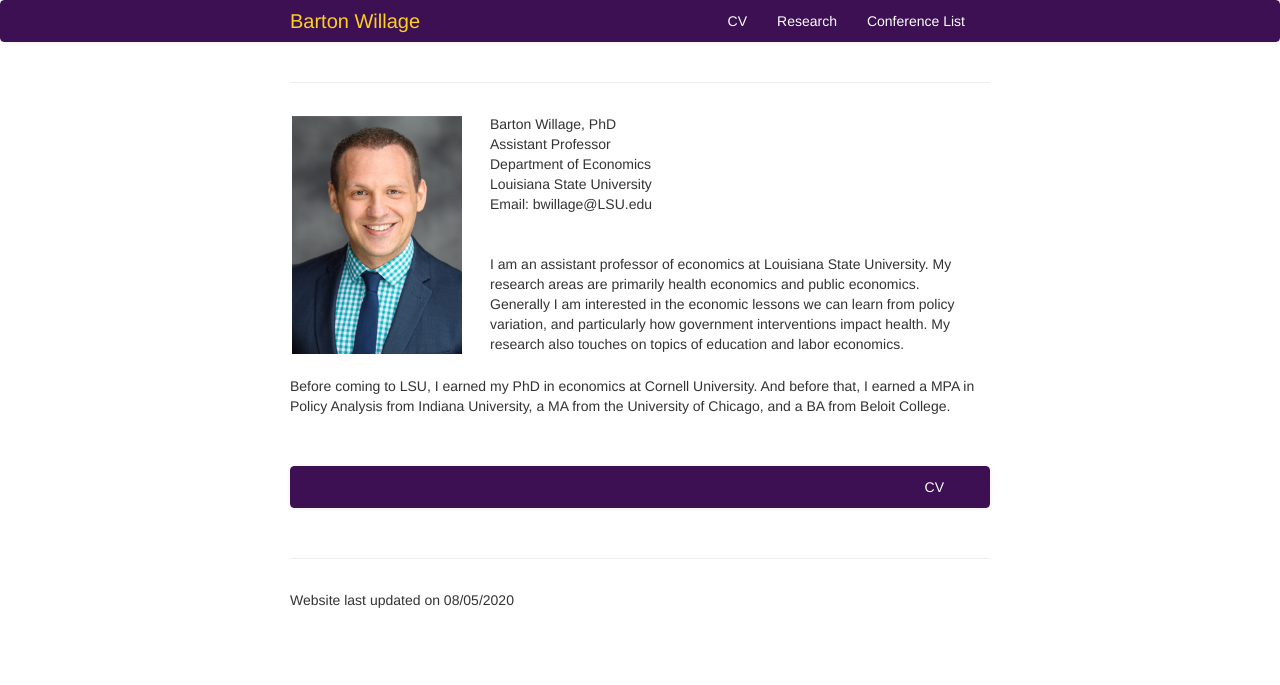
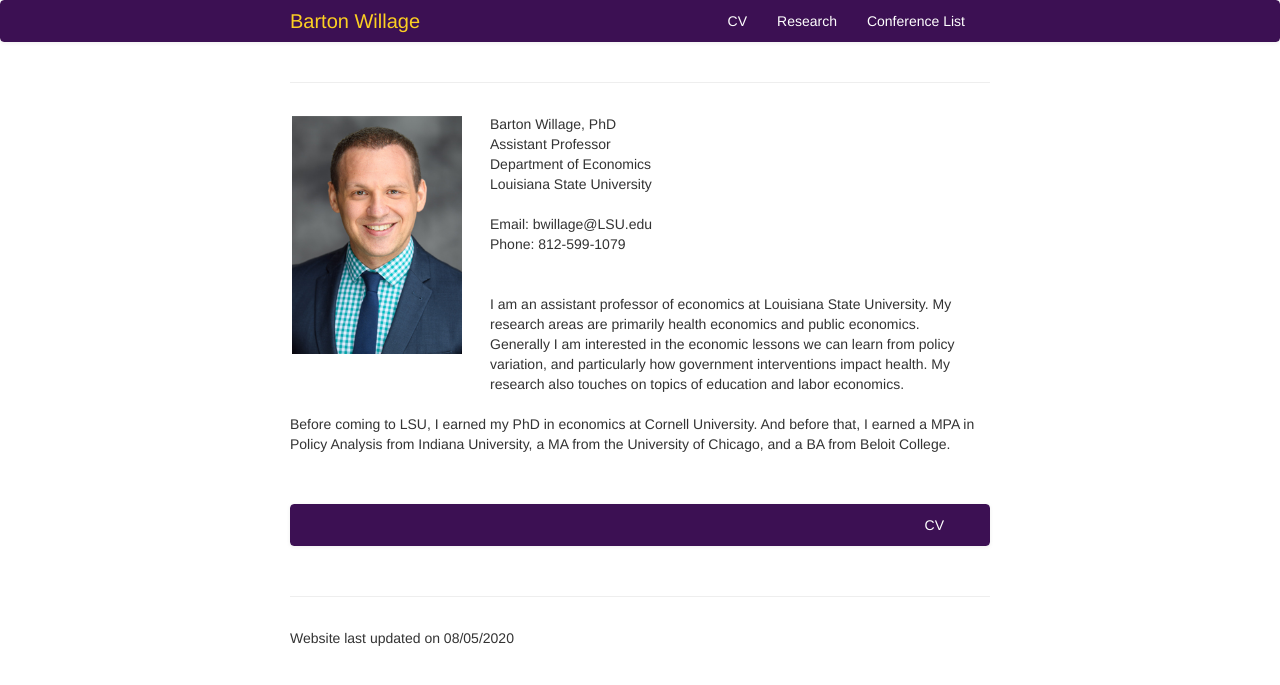
Before and after one commit to bjwillage/bjwillage.github.io, a Jekyll site: the page built from index.md, in a window 1280 px wide. Shown: the top 685 px of the page. Built offline with Jekyll 4.4.1, drawn with Linux system fonts in a browser that asks for light colours.

Commit message:
Update index.md

```diff
--- a/index.md
+++ b/index.md
@@ -24,9 +24,11 @@ keywords:
             Barton Willage, PhD
             <br/>Assistant Professor<br/>
             Department of Economics<br/>
-            Louisiana State University<br/>
+            Louisiana State University<br/><br>
+
             <div id="hide_email">
-            Email: bwillage@LSU.edu<br><br>
+            Email: bwillage@LSU.edu<br>
+            Phone: 812-599-1079<br><br>
 
 
         <br>I am an assistant professor of economics at Louisiana State University. My research areas are primarily health economics and public economics. Generally I am interested in the economic lessons we can learn from policy variation, and particularly how government interventions impact health. My research also touches on topics of education and labor economics.
```
